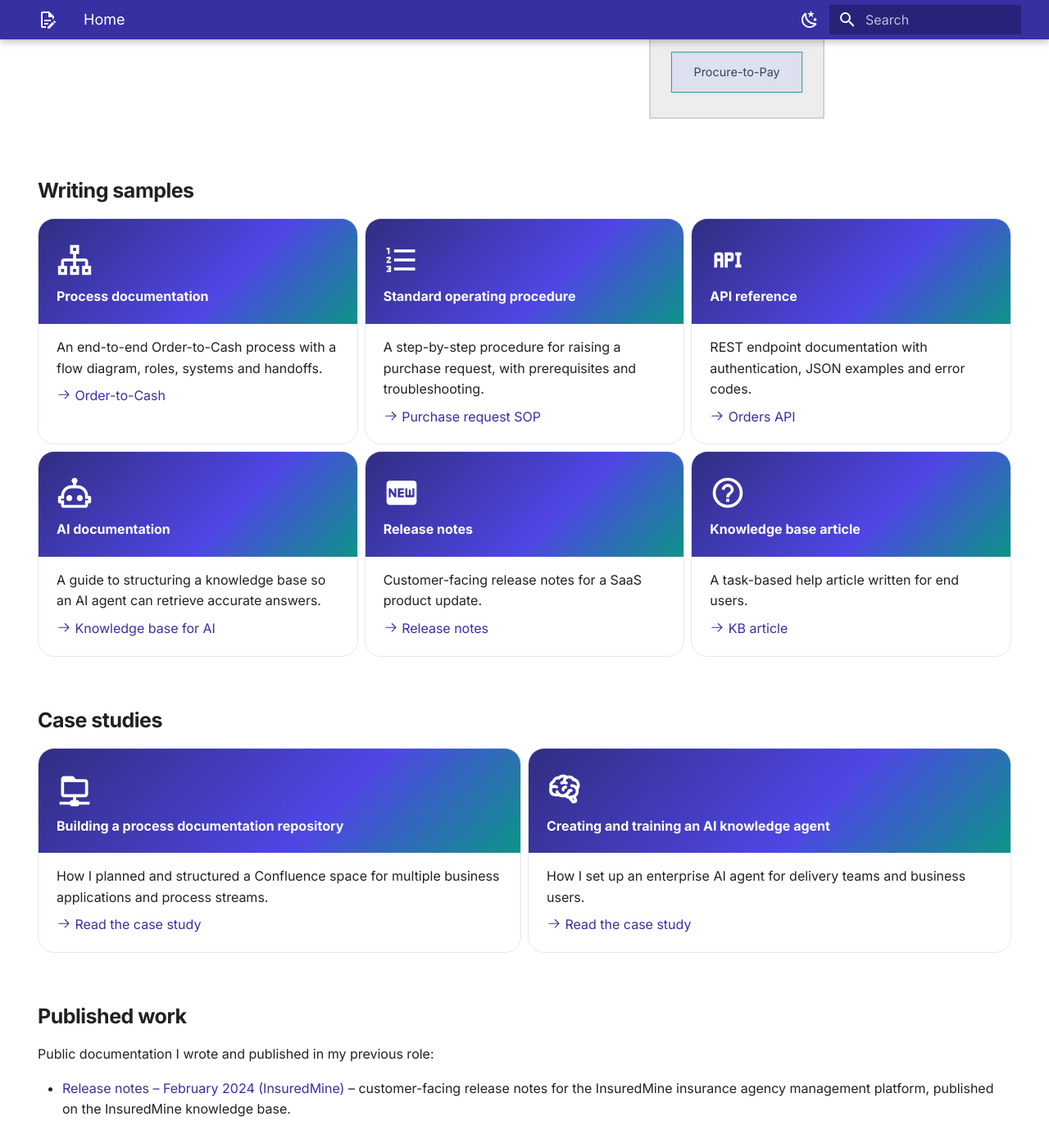
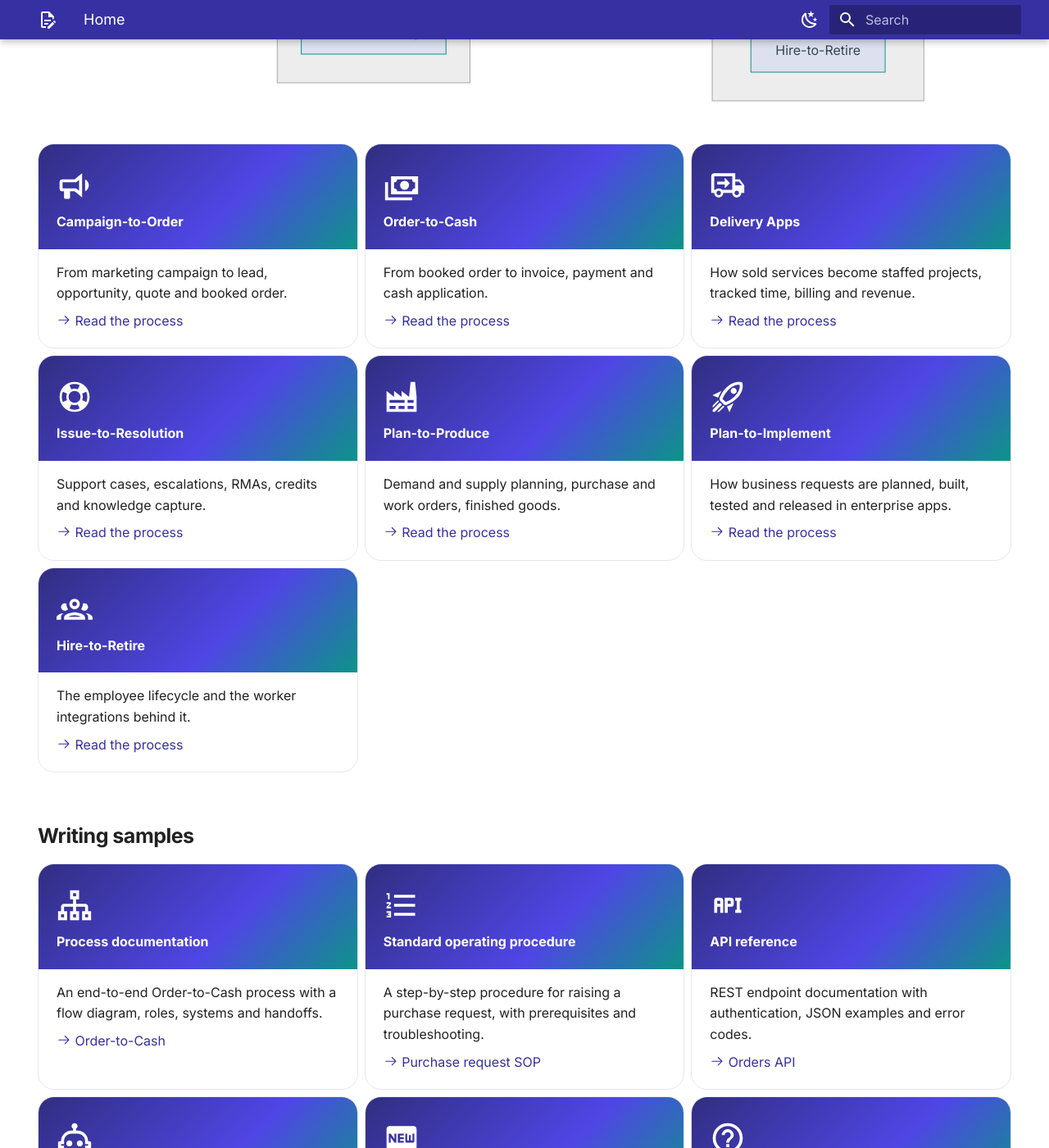
Before and after one commit to Avinash0789/Avinash0789.github.io, an MkDocs documentation site: the page built from docs/index.md, in a window 1280 px wide and 1400 px high, scrolled down 1370 px. Shown: the whole window at 82% size. Built offline with MkDocs 1.6.1 and Material for MkDocs 9.7.7, drawn with Linux system fonts in a browser that asks for light colours.

Commit message:
Add process stream cards and update diagram on home page

````diff
--- a/docs/index.md
+++ b/docs/index.md
@@ -38,7 +38,7 @@ At **Nutanix**, I document the G&A IT business applications stack and the end-to
   <span>Salesforce</span><span>NetSuite</span><span>Boomi</span><span>Zuora</span><span>RevPro</span><span>Coupa</span><span>Workday</span><span>Kinaxis</span><span>Kantata</span>
 </div>
 
-### Process streams I document
+## Process streams I document
 
 ``` mermaid
 flowchart LR
@@ -50,12 +50,74 @@ flowchart LR
     E[Procure-to-Pay]
   end
   subgraph S3["Delivery, support and people"]
-    F[Plan-to-Implement]
+    F[Delivery Apps]
     G[Issue-to-Resolution]
-    H[HR processes]
+    I[Plan-to-Implement]
+    H[Hire-to-Retire]
   end
   D --> C
+  C --> F
 ```
+
+<div class="grid cards" markdown>
+
+-   :material-bullhorn-outline: **Campaign-to-Order**
+
+    ---
+
+    From marketing campaign to lead, opportunity, quote and booked order.
+
+    [:octicons-arrow-right-24: Read the process](streams/campaign-to-order.md)
+
+-   :material-cash-multiple: **Order-to-Cash**
+
+    ---
+
+    From booked order to invoice, payment and cash application.
+
+    [:octicons-arrow-right-24: Read the process](samples/order-to-cash.md)
+
+-   :material-truck-delivery-outline: **Delivery Apps**
+
+    ---
+
+    How sold services become staffed projects, tracked time, billing and revenue.
+
+    [:octicons-arrow-right-24: Read the process](streams/delivery-apps.md)
+
+-   :material-lifebuoy: **Issue-to-Resolution**
+
+    ---
+
+    Support cases, escalations, RMAs, credits and knowledge capture.
+
+    [:octicons-arrow-right-24: Read the process](streams/issue-to-resolution.md)
+
+-   :material-factory: **Plan-to-Produce**
+
+    ---
+
+    Demand and supply planning, purchase and work orders, finished goods.
+
+    [:octicons-arrow-right-24: Read the process](streams/plan-to-produce.md)
+
+-   :material-rocket-launch-outline: **Plan-to-Implement**
+
+    ---
+
+    How business requests are planned, built, tested and released in enterprise apps.
+
+    [:octicons-arrow-right-24: Read the process](streams/plan-to-implement.md)
+
+-   :material-account-group-outline: **Hire-to-Retire**
+
+    ---
+
+    The employee lifecycle and the worker integrations behind it.
+
+    [:octicons-arrow-right-24: Read the process](streams/hire-to-retire.md)
+
+</div>
 
 ## Writing samples
 
````
